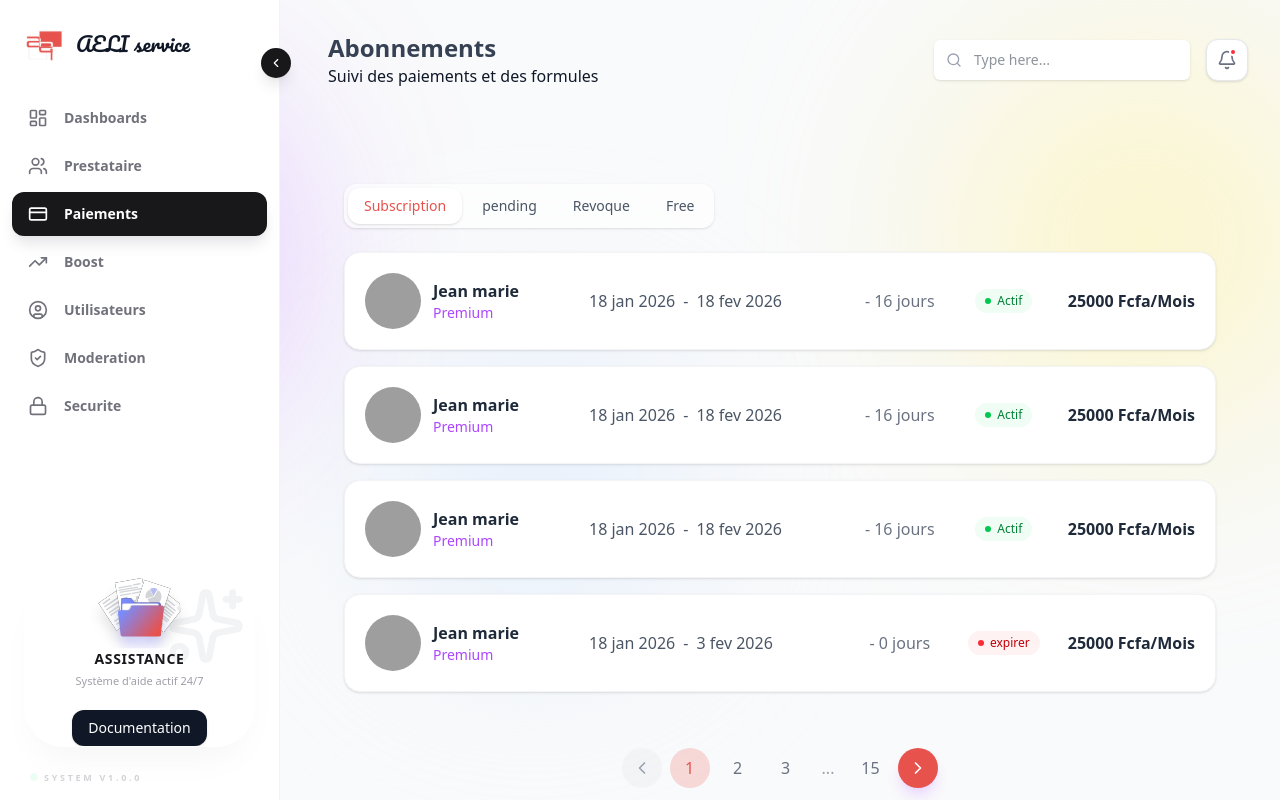
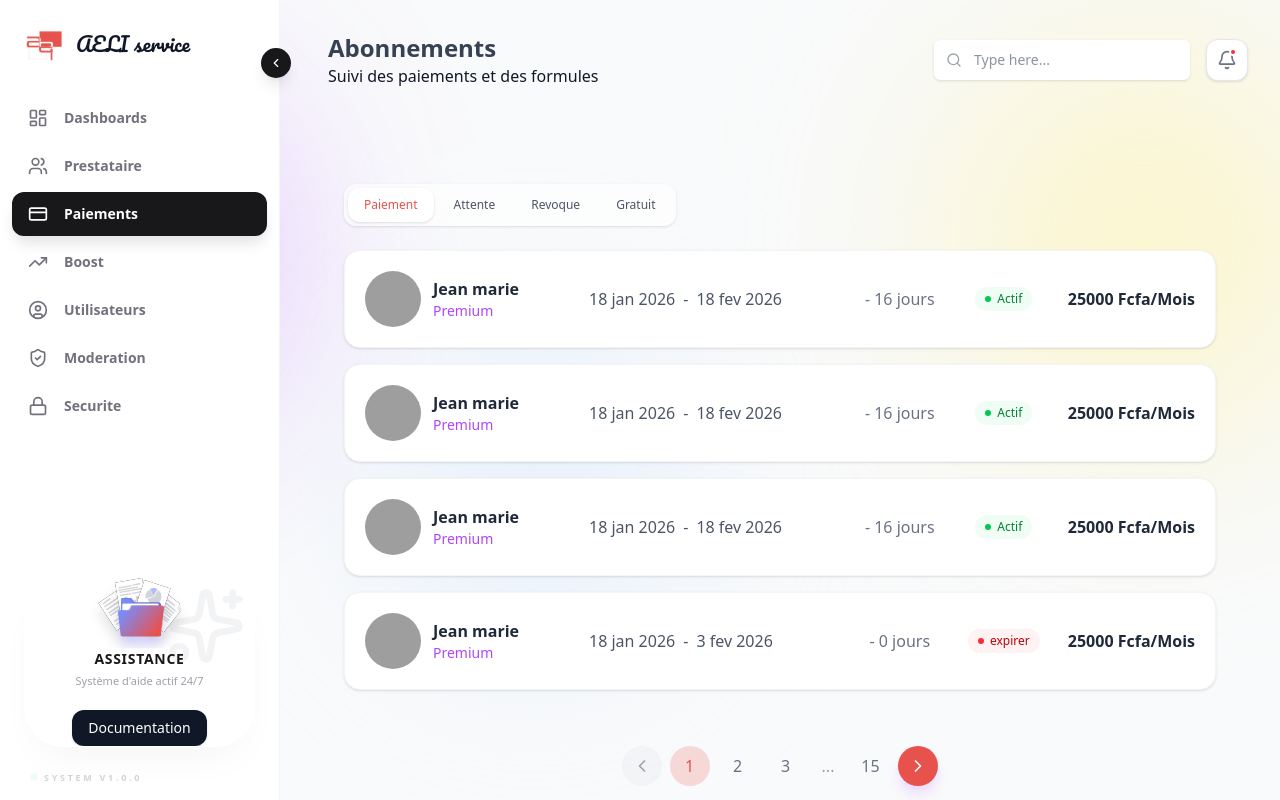
Before and after one commit to AELISERVICE/AELI-SERVICE-, a React (Vite) app: page /subscriptions in a window 1280 px wide. Built offline with nearby package versions, Linux system fonts and the light colour scheme; grey boxes are pictures that could not be loaded.

Commit message:
mise a jour3

```diff
--- a/src/components/global/TabButton.jsx
+++ b/src/components/global/TabButton.jsx
@@ -3,7 +3,7 @@ import { ButtonTab } from '../../ui/Button'
 
 
 export function TabButton({ TABS, setActifTabs }) {
-    const [activeTab, setActiveTab] = useState( TABS[0]);
+    const [activeTab, setActiveTab] = useState(TABS[0]);
 
     return (
         <div className="inline-flex flex-wrap gap-1 bg-white/60 backdrop-blur-sm rounded-xl p-1 shadow-sm">
--- a/src/screens/SubscriptionsScreen.jsx
+++ b/src/screens/SubscriptionsScreen.jsx
@@ -5,7 +5,7 @@ import { SubscriptionList } from '../components/Subscription/SubscriptionList';
 
 
 export function SubscriptionsScreen() {
-    const TABS = ['Subscription', 'pending', 'Revoque', 'Free'];
+    const TABS = ['Paiement', 'Attente', 'Revoque', 'Gratuit'];
 
     return (
         <div >
--- a/src/ui/Button.jsx
+++ b/src/ui/Button.jsx
@@ -49,7 +49,7 @@ export const Button = ({
 export const ButtonTab = ({ label, isActive, onClick }) => (
     <button
         onClick={onClick}
-        className={`px-4 py-2 text-sm font-medium rounded-xl transition-all whitespace-nowrap ${isActive
+        className={`px-4 py-2 text-[12px] font-medium rounded-xl transition-all whitespace-nowrap ${isActive
             ? 'bg-white text-[#E8524D] shadow-sm'
             : 'text-gray-600 hover:text-gray-800'
             }`}
```
